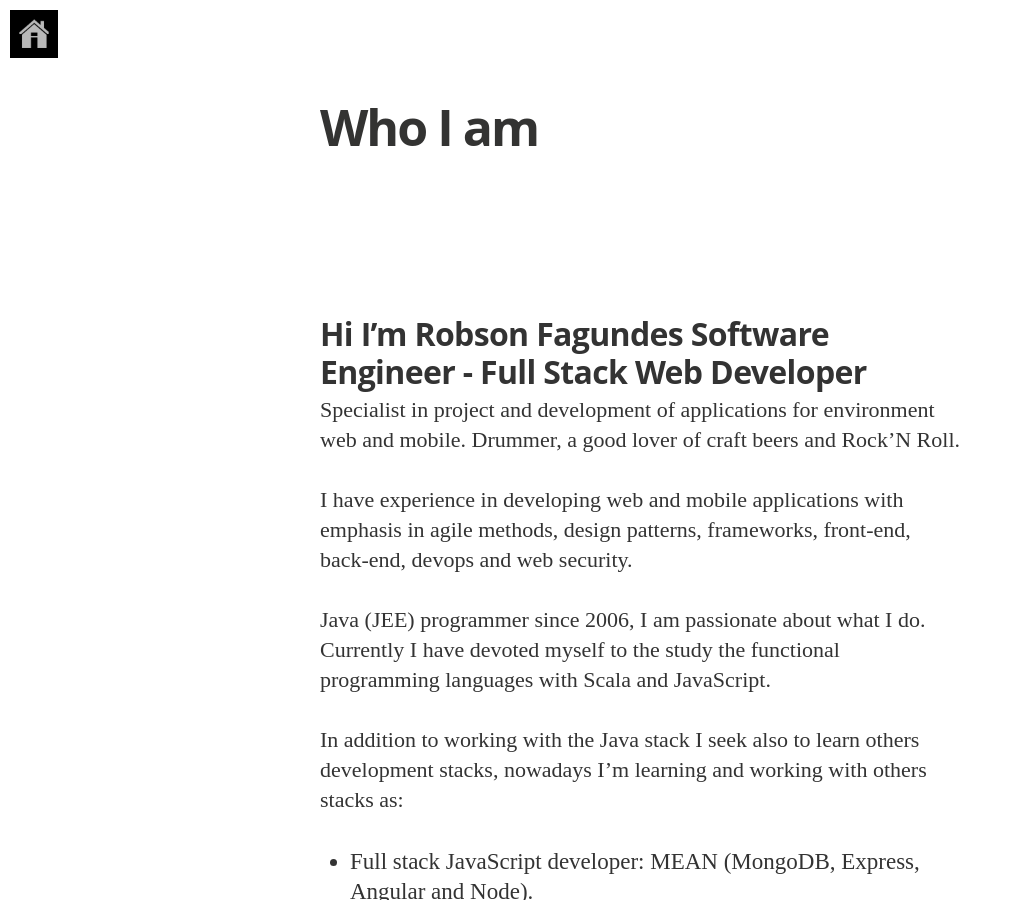
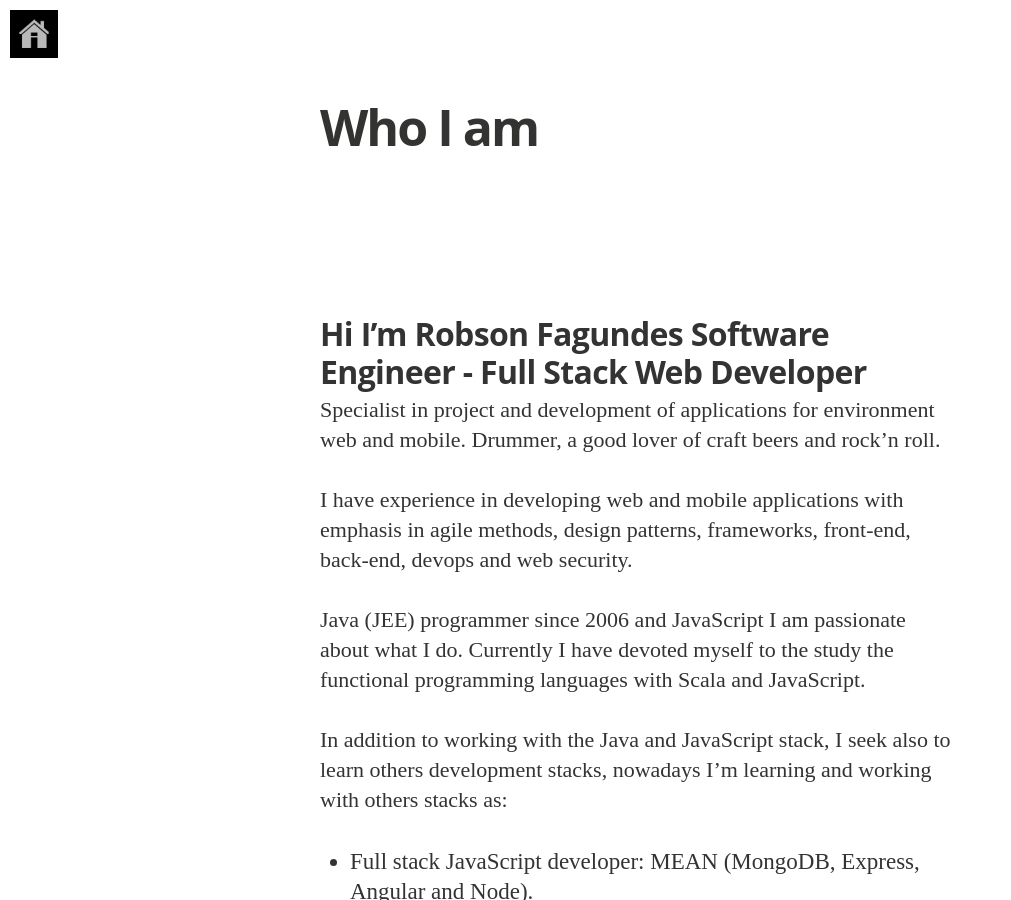
Before and after one commit to robsonfagundes/robsonfagundes.github.io, a Jekyll site: the page built from about-me.md, in a window 1280 px wide and 900 px high. Shown: the whole window, without its empty margins (0-1011 px from the left). Built offline with Jekyll 4.4.1, drawn with Linux system fonts in a browser that asks for light colours; nearby versions of some CDN libraries; some web fonts are replaced.

Commit message:
Update about-me

```diff
--- a/about-me.md
+++ b/about-me.md
@@ -7,13 +7,13 @@ permalink: /about-me/
 Hi I'm Robson Fagundes Software Engineer - Full Stack Web Developer
 ---------------
 
-Specialist in project and development of applications for environment web and mobile. Drummer, a good lover of craft beers and Rock'N Roll.
+Specialist in project and development of applications for environment web and mobile. Drummer, a good lover of craft beers and rock'n roll.
 
 I have experience in developing web and mobile applications with emphasis in agile methods, design patterns, frameworks, front-end, back-end, devops and web security.
 
-Java (JEE) programmer since 2006, I am passionate about what I do. Currently I have devoted myself to the study the functional programming languages with Scala and JavaScript.
+Java (JEE) programmer since 2006 and JavaScript  I am passionate about what I do. Currently I have devoted myself to the study the functional programming languages with Scala and JavaScript.
 
-In addition to working with the Java stack I seek also to learn others development stacks, nowadays I'm learning and working with others stacks as:
+In addition to working with the Java and JavaScript stack, I seek also to learn others development stacks, nowadays I'm learning and working with others stacks as:
 
  -   Full stack JavaScript developer: MEAN (MongoDB, Express, Angular and Node).
  -   JavaScript library for building user interfaces with React and Redux.
```
